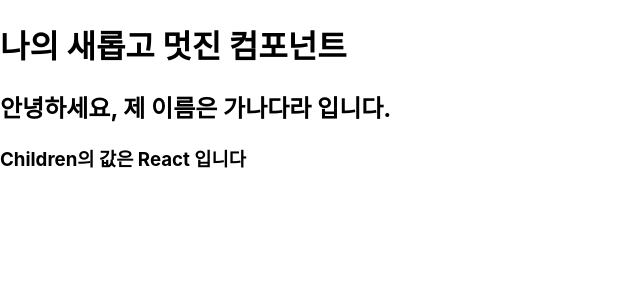
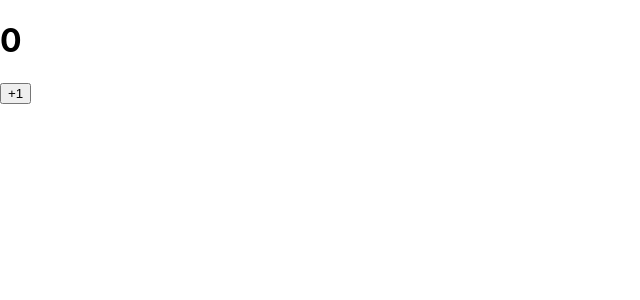
Before and after one commit to DGeon/AWS_FullStack_hello_React, a React (Create React App) app: page / in a window 1280 px wide. Shown: the top 300 px of the page, without its empty margins (0-640 px from the left). Built offline with nearby package versions, Linux system fonts and the light colour scheme.

Commit message:
104페이지

```diff
--- a/src/App.js
+++ b/src/App.js
@@ -50,10 +50,17 @@
 // };
 // export default App;
 
-import MyComponent from "./MyComponent";
+// import MyComponent from "./MyComponent";
 
+// const App = () => {
+//   return <MyComponent name="가나다라">React</MyComponent>;
+// };
+
+// export default App;
+
+//---------------------- 0505 -------------------------------------
+import Counter from "./Counter";
 const App = () => {
-  return <MyComponent name="가나다라">React</MyComponent>;
+  return <Counter />;
 };
-
 export default App;
--- /dev/null
+++ b/src/Counter.js
@@ -0,0 +1,27 @@
+import React, { Component } from "react";
+
+class Counter extends Component {
+  constructor(props) {
+    super(props);
+    this.state = {
+      number: 0,
+    };
+  }
+  render() {
+    const { number } = this.state;
+    return (
+      <div>
+        <h1>{number}</h1>
+        <button
+          onClick={() => {
+            this.setState({ number: number + 1 });
+          }}
+        >
+          +1
+        </button>
+      </div>
+    );
+  }
+}
+
+export default Counter;
```
